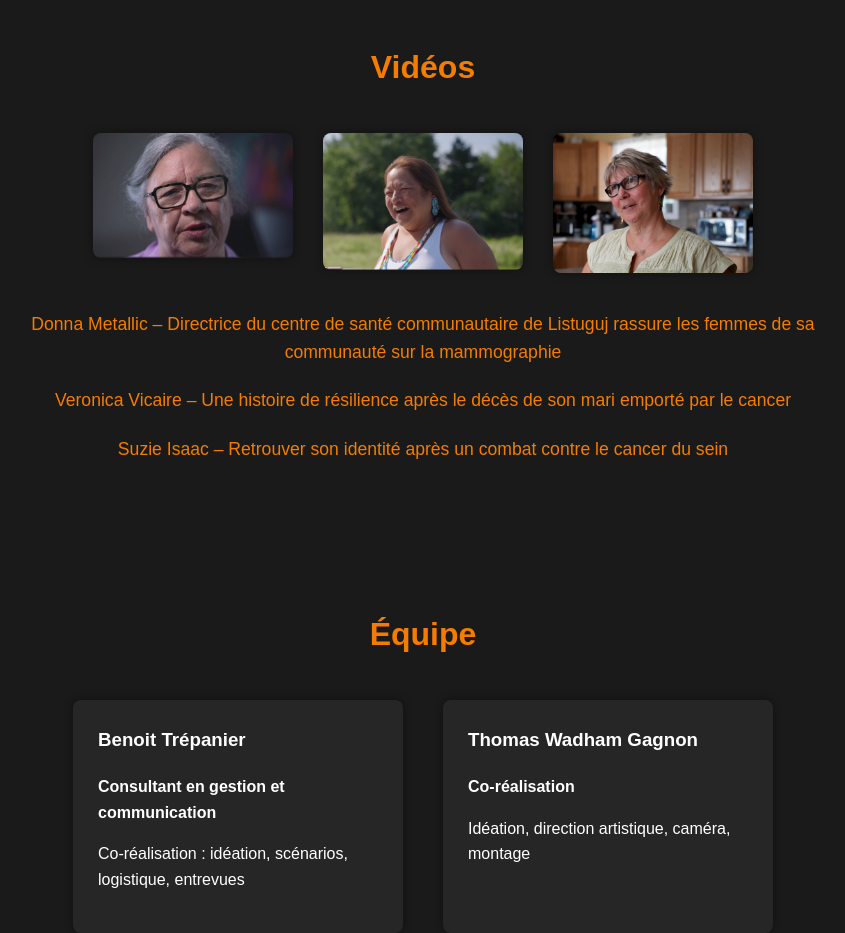
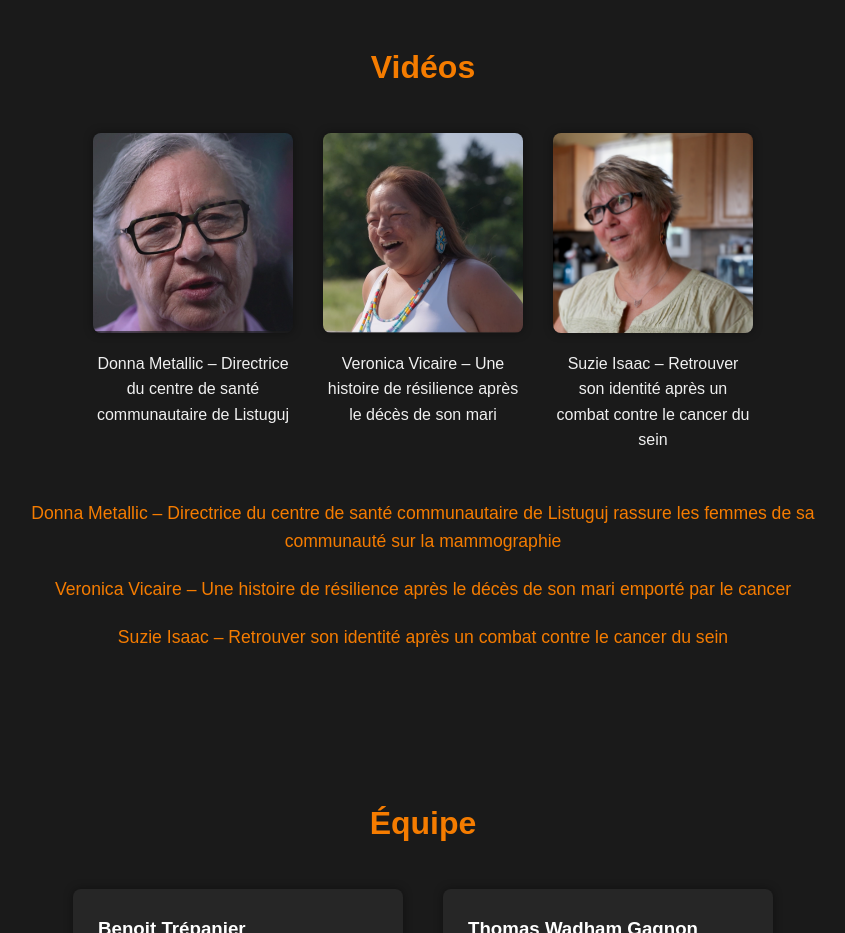
Before and after one commit to trepanb-arch/malawgutunej, a plain HTML site: page index.html in a window 1280 px wide. Shown: the part 980-1913 px from the top of the page, without its empty margins (217-1062 px from the left). Drawn offline with Linux system fonts and the light colour scheme.

Commit message:
Add files via upload

```diff
--- a/index.html
+++ b/index.html
@@ -71,7 +71,7 @@
       color: #F57C00;
     }
 
-    /* PORTRAITS CLIQUABLES */
+    /* PORTRAITS CLIQUABLES + DESCRIPTIONS */
     .video-portraits {
       display: flex;
       justify-content: center;
@@ -80,9 +80,15 @@
       flex-wrap: wrap;
     }
 
+    .video-portraits .portrait {
+      text-align: center;
+      width: 200px;
+    }
+
     .video-portraits img {
       width: 200px;
-      height: auto;
+      height: 200px;
+      object-fit: cover;
       border-radius: 8px;
       box-shadow: 0 0 10px rgba(0,0,0,0.4);
       cursor: pointer;
@@ -91,6 +97,12 @@
 
     .video-portraits img:hover {
       transform: scale(1.03);
+    }
+
+    .video-portraits p {
+      margin-top: 10px;
+      font-size: 1rem;
+      color: #F0F0F0;
     }
 
     /* VIDÉOS */
@@ -163,6 +175,7 @@
       text-decoration: none;
     }
 
+    /* MOBILE */
     @media (max-width: 600px) {
       .logo-row img {
         height: 130px;
@@ -178,8 +191,13 @@
         font-size: 1.1rem;
       }
 
+      .video-portraits .portrait {
+        width: 160px;
+      }
+
       .video-portraits img {
         width: 160px;
+        height: 160px;
       }
 
       .team-card {
@@ -223,19 +241,30 @@
   <section>
     <h2>Vidéos</h2>
 
-    <!-- PORTRAITS CLIQUABLES -->
+    <!-- PORTRAITS CLIQUABLES + DESCRIPTIONS -->
     <div class="video-portraits">
+
+      <div class="portrait">
         <a href="https://drive.google.com/file/d/1cZOFiGeFjbJE42oXnibuVPTjIVtvUaxI/view?usp=sharing" target="_blank">
-        <img src="Donna.png" alt="Donna Metallic">
+          <img src="donna.png" alt="Donna Metallic">
         </a>
+        <p>Donna Metallic – Directrice du centre de santé communautaire de Listuguj</p>
+      </div>
 
+      <div class="portrait">
         <a href="https://drive.google.com/file/d/17g8Qgwsfpxd7y5H7d33Nm94UYshZX8tu/view?usp=sharing" target="_blank">
-        <img src="Veronica.png" alt="Veronica Vicaire">
+          <img src="veronica.png" alt="Veronica Vicaire">
         </a>
+        <p>Veronica Vicaire – Une histoire de résilience après le décès de son mari</p>
+      </div>
 
+      <div class="portrait">
         <a href="https://drive.google.com/file/d/1x3OUU7iLH7bNPzxWnmoTvWndz1HS7p-O/view?usp=sharing" target="_blank">
-        <img src="Suzie.png" alt="Suzie Isaac">
+          <img src="suzie.png" alt="Suzie Isaac">
         </a>
+        <p>Suzie Isaac – Retrouver son identité après un combat contre le cancer du sein</p>
+      </div>
+
     </div>
 
     <!-- LIENS VIDÉOS -->
```
Lines whose indentation alone changed are shown as unchanged.
